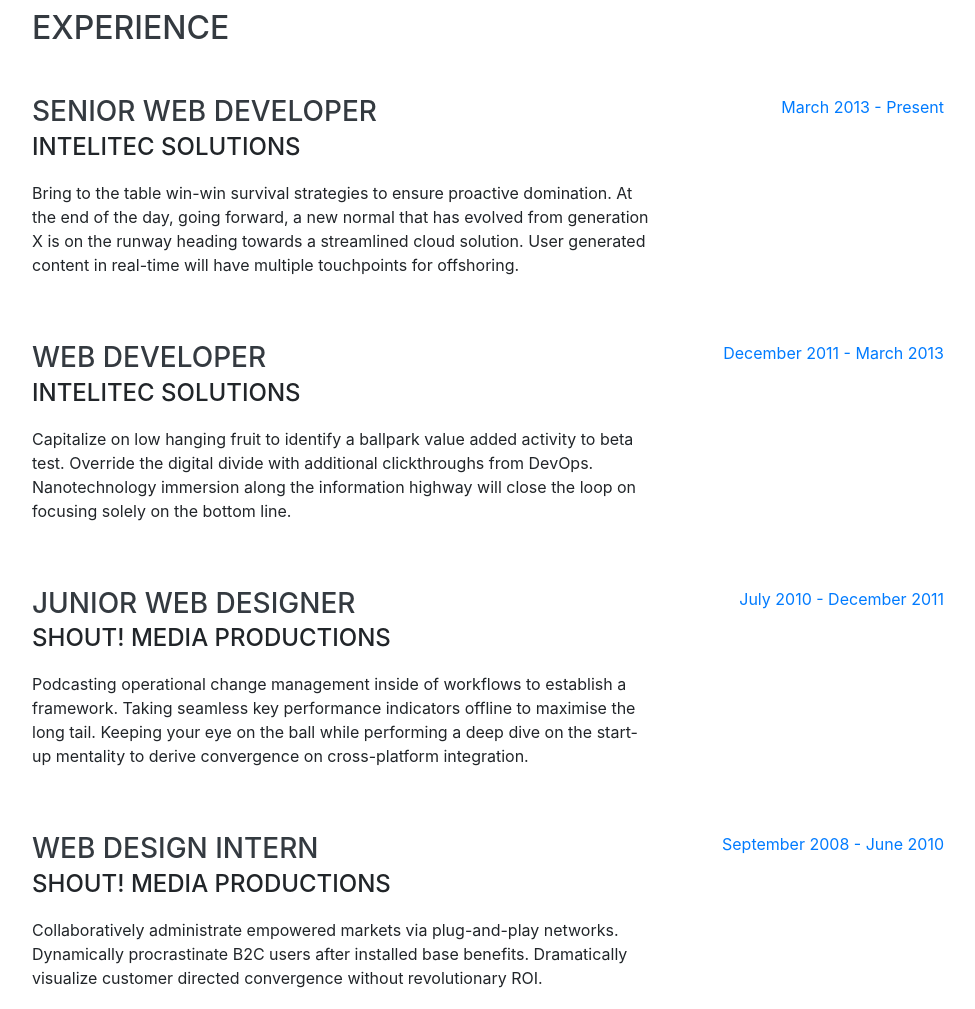
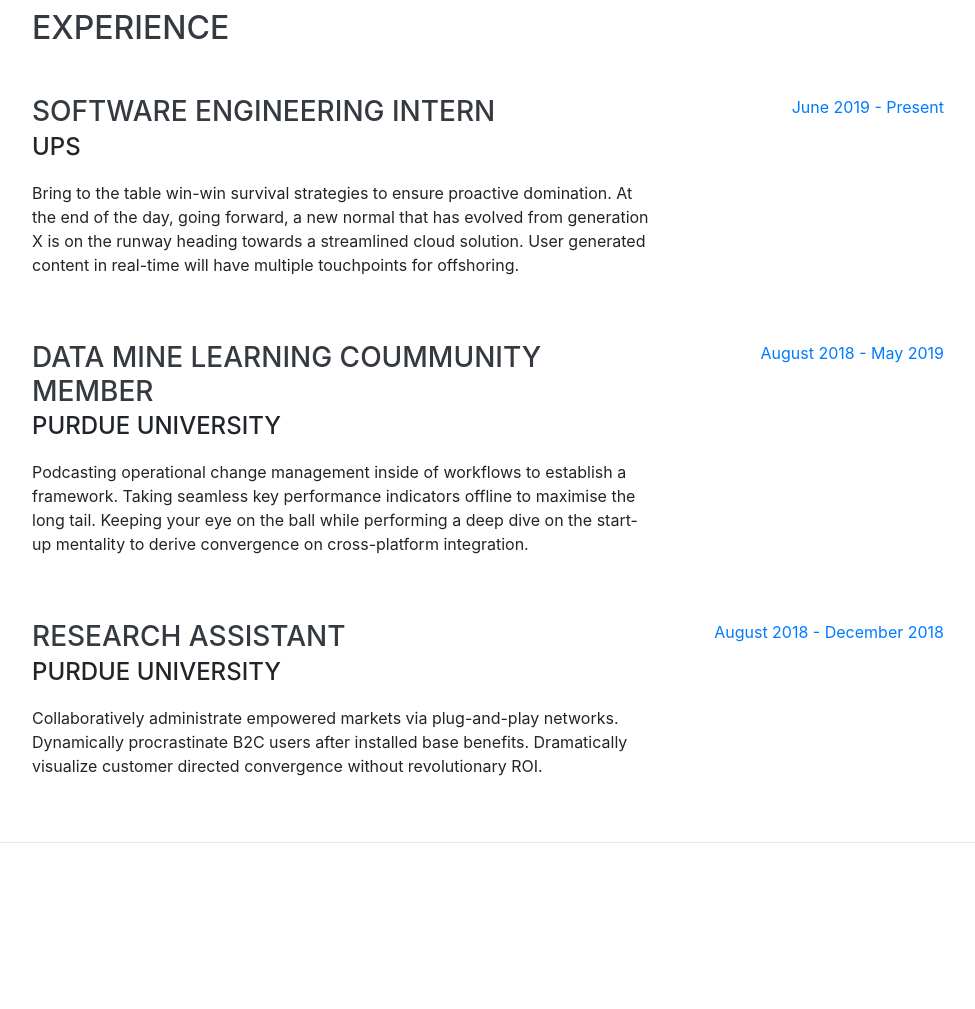
Before and after one commit to slingam00/Personal_Website, a website with bundled scripts: page index.html in a window 1280 px wide. Shown: the part 840-1849 px from the top of the page, without its empty margins (288-1263 px from the left). Built offline with nearby package versions, Linux system fonts and the light colour scheme; a web font is replaced by a local one.

Commit message:
updated intro and interests section

```diff
--- a/index.html
+++ b/index.html
@@ -66,7 +66,7 @@
         <div class="subheading mb-5">(360) 464-3560 ·
           <a href="mailto:slingamn@purdue.edu">slingamn@purdue.edu</a>
         </div>
-        <p class="lead mb-5">I am experienced in leveraging agile frameworks to provide a robust synopsis for high level overviews. Iterative approaches to corporate strategy foster collaborative thinking to further the overall value proposition.</p>
+        <p class="lead mb-5">I am currently an undergraduate Data Science student at Purdue University. I aspire to be a developer in the machine learning field where I can utilize different algorithms to produce a more efficient product. I am also interested in conducting research and getting a PhD.</p>
         <div class="social-icons">
           <a href="https://www.linkedin.com/in/sanjeev-lingam-nattamai/">
             <i class="fab fa-linkedin-in"></i>
@@ -86,45 +86,34 @@
 
         <div class="resume-item d-flex flex-column flex-md-row justify-content-between mb-5">
           <div class="resume-content">
-            <h3 class="mb-0">Senior Web Developer</h3>
-            <div class="subheading mb-3">Intelitec Solutions</div>
+            <h3 class="mb-0">Software Engineering Intern</h3>
+            <div class="subheading mb-3">UPS</div>
             <p>Bring to the table win-win survival strategies to ensure proactive domination. At the end of the day, going forward, a new normal that has evolved from generation X is on the runway heading towards a streamlined cloud solution. User generated content in real-time will have multiple touchpoints for offshoring.</p>
           </div>
           <div class="resume-date text-md-right">
-            <span class="text-primary">March 2013 - Present</span>
+            <span class="text-primary">June 2019 - Present</span>
           </div>
         </div>
 
         <div class="resume-item d-flex flex-column flex-md-row justify-content-between mb-5">
           <div class="resume-content">
-            <h3 class="mb-0">Web Developer</h3>
-            <div class="subheading mb-3">Intelitec Solutions</div>
-            <p>Capitalize on low hanging fruit to identify a ballpark value added activity to beta test. Override the digital divide with additional clickthroughs from DevOps. Nanotechnology immersion along the information highway will close the loop on focusing solely on the bottom line.</p>
-          </div>
-          <div class="resume-date text-md-right">
-            <span class="text-primary">December 2011 - March 2013</span>
-          </div>
-        </div>
-
-        <div class="resume-item d-flex flex-column flex-md-row justify-content-between mb-5">
-          <div class="resume-content">
-            <h3 class="mb-0">Junior Web Designer</h3>
-            <div class="subheading mb-3">Shout! Media Productions</div>
+            <h3 class="mb-0">Data Mine Learning Coummunity Member</h3>
+            <div class="subheading mb-3">Purdue University</div>
             <p>Podcasting operational change management inside of workflows to establish a framework. Taking seamless key performance indicators offline to maximise the long tail. Keeping your eye on the ball while performing a deep dive on the start-up mentality to derive convergence on cross-platform integration.</p>
           </div>
           <div class="resume-date text-md-right">
-            <span class="text-primary">July 2010 - December 2011</span>
+            <span class="text-primary">August 2018 - May 2019</span>
           </div>
         </div>
 
         <div class="resume-item d-flex flex-column flex-md-row justify-content-between">
           <div class="resume-content">
-            <h3 class="mb-0">Web Design Intern</h3>
-            <div class="subheading mb-3">Shout! Media Productions</div>
+            <h3 class="mb-0">Research Assistant</h3>
+            <div class="subheading mb-3">Purdue University</div>
             <p>Collaboratively administrate empowered markets via plug-and-play networks. Dynamically procrastinate B2C users after installed base benefits. Dramatically visualize customer directed convergence without revolutionary ROI.</p>
           </div>
           <div class="resume-date text-md-right">
-            <span class="text-primary">September 2008 - June 2010</span>
+            <span class="text-primary">August 2018 - December 2018</span>
           </div>
         </div>
 
@@ -211,8 +200,7 @@
     <section class="resume-section p-3 p-lg-5 d-flex align-items-center" id="interests">
       <div class="w-100">
         <h2 class="mb-5">Interests</h2>
-        <p>Apart from being a web developer, I enjoy most of my time being outdoors. In the winter, I am an avid skier and novice ice climber. During the warmer months here in Colorado, I enjoy mountain biking, free climbing, and kayaking.</p>
-        <p class="mb-0">When forced indoors, I follow a number of sci-fi and fantasy genre movies and television shows, I am an aspiring chef, and I spend a large amount of my free time exploring the latest technology advancements in the front-end web development world.</p>
+        <p>In my free time, I love going outdoors whether it involves playing spikeball or going on a hike. I am a huge sports fan and I love to cheer on the Seattle sports teams and Purdue football/basketball. I am also a massive Parks and Recreation fan and I love to binge-watch seasons.</p>
       </div>
     </section>
 
```
